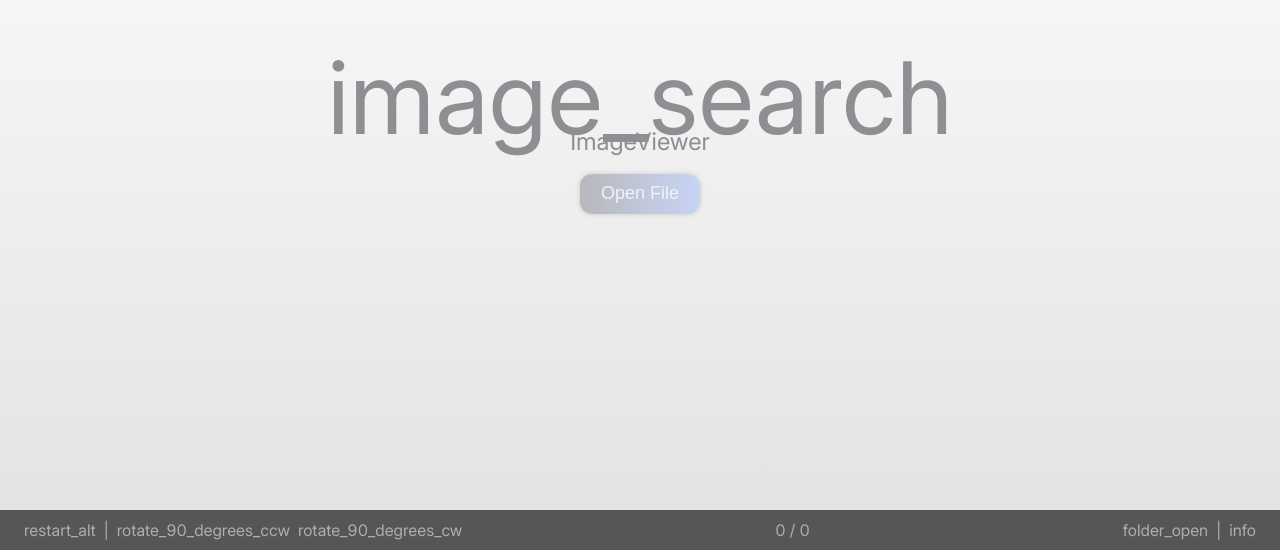
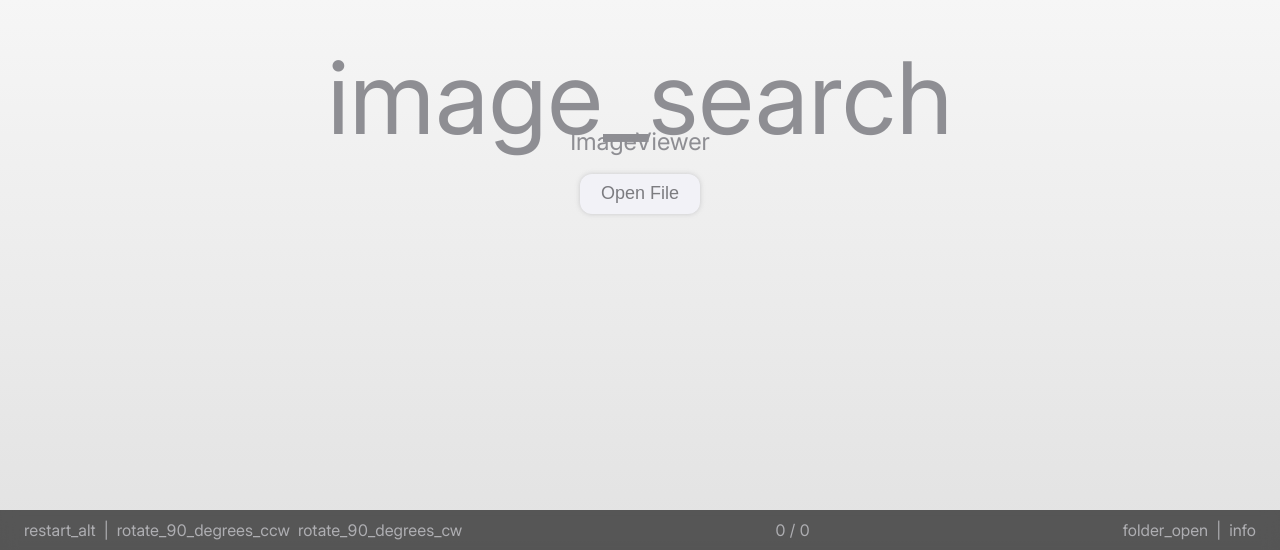
Before and after one commit to Souljpg2k/ImageViewer, a React (Vite) app: page / in a window 1280 px wide. Shown: the part 250-800 px from the top of the page. Built offline with nearby package versions, Linux system fonts and the light colour scheme.

Commit message:
feat: add button hover effects

```diff
--- a/src/App.css
+++ b/src/App.css
@@ -18,20 +18,12 @@
 }
 
 .material-symbols-outlined {
+  transition: all 0.2s ease-in-out;
   font-variation-settings:
     'FILL' 1,
     'wght' 400,
     'GRAD' 0,
     'opsz' 24
-}
-
-button {
-  box-shadow: 0 0 5px 0 rgba(142, 142, 147, 0.4);
-  border: 0;
-  border-radius: 12px;
-  backdrop-filter: blur(2px);
-  cursor: pointer;
-  transition: all 0.25s ease-in-out;
 }
 
 body {
@@ -64,6 +56,10 @@ body {
 
 .tab span {
   margin: 4px;
+}
+
+.tab-btn .material-symbols-outlined:hover {
+  opacity: 0.5;
   cursor: pointer;
 }
 
@@ -94,11 +90,20 @@ body {
 .open-btn {
   width: 120px;
   height: 40px;
-  background: linear-gradient(to right, rgba(174, 174, 178, 0.847), #b9cbf7be);
-  color: rgb(242, 242, 247);
+  background: rgb(242, 242, 247);
+  box-shadow: 0 0 5px 0 rgba(142, 142, 147, 0.4);
+  border: 0;
+  border-radius: 12px;
+  backdrop-filter: blur(2px);
+  color: rgb(124, 124, 128);
+  cursor: pointer;
   font-size: 18px;
-  transition: all 1s ease-in-out;
+  transition: all 0.25s ease-in-out;
   z-index: 10;
+}
+
+.open-btn:hover {
+  box-shadow: 0 0 15px 0 rgba(0, 0, 0, 0.5);
 }
 
 .prevImage,
@@ -110,8 +115,8 @@ body {
   align-items: center;
   padding: 0 1.5rem;
   color: rgb(226, 226, 226);
+  cursor: pointer;
   text-shadow: 0 0 5px rgb(44, 44, 46, 0.5);
-  cursor: pointer;
   opacity: 0;
   transition: opacity 0.4s ease-in-out;
   z-index: 30;
```
